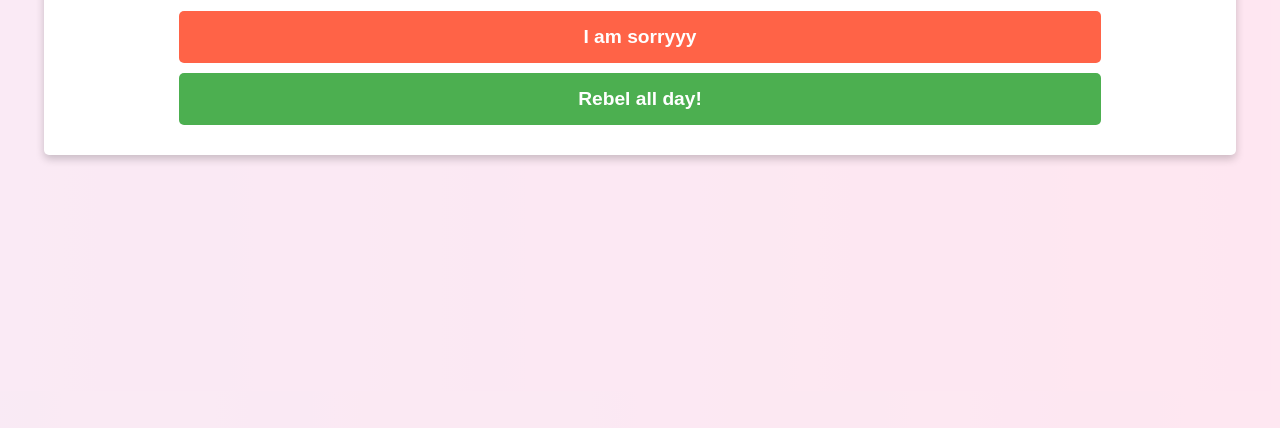
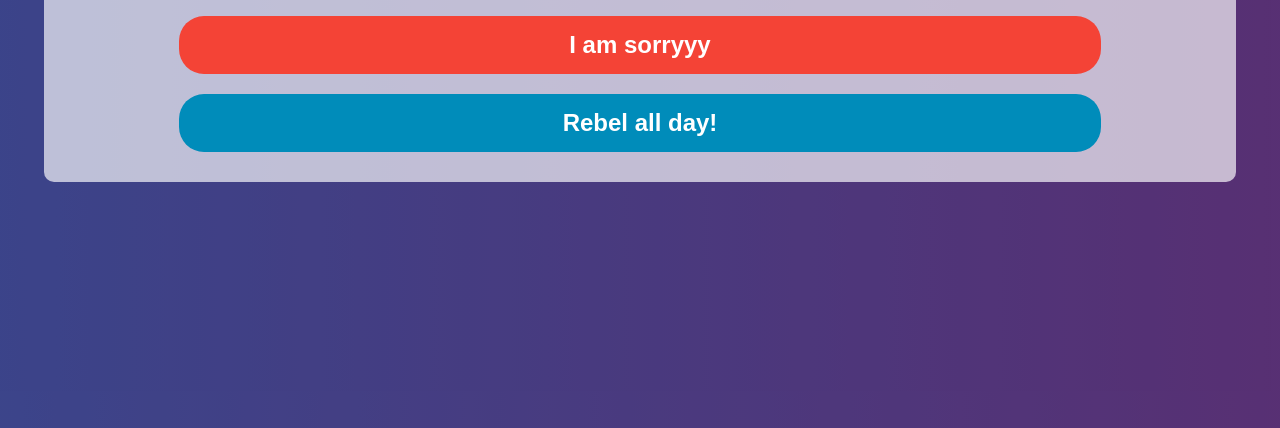
Before and after one commit to Levenghton1/shirt, a plain HTML site: page index.html in a window 1280 px wide. Shown: the part 372-800 px from the top of the page. Drawn offline with Linux system fonts and the light colour scheme.

Commit message:
Update styles.css

```diff
--- a/styles.css
+++ b/styles.css
@@ -5,9 +5,9 @@ body {
     padding: 0;
     background: linear-gradient(270deg, #f06, #48f);
     background-size: 400% 400%;
-    animation: gradient 30s ease infinite; /* Slower background animation */
+    animation: gradient 60s ease infinite; /* Slower and more subtle background animation */
     color: white;
-    height: 100vh; /* Full viewport height */
+    height: 100vh;
     display: flex;
     flex-direction: column;
     justify-content: center;
@@ -16,9 +16,7 @@ body {
 
 @keyframes gradient {
     0% { background-position: 0% 50%; }
-    25% { background-position: 100% 50%; }
-    50% { background-position: 0% 50%; }
-    75% { background-position: 100% 50%; }
+    50% { background-position: 100% 50%; }
     100% { background-position: 0% 50%; }
 }
 
@@ -29,57 +27,51 @@ body {
     top: 0;
     width: 100%;
     height: 100%;
-    background-color: rgba(255, 255, 255, 0.9);
+    background-color: rgba(0, 0, 0, 0.4); /* Semi-transparent background */
     display: flex;
     justify-content: center;
     align-items: center;
 }
 
 .popup-content {
-    background-color: #fff;
+    background-color: #ffffffaa; /* Light white with transparency */
     padding: 20px;
-    border-radius: 5px;
-    width: 90%; /* Better width for mobile */
-    box-shadow: 0 4px 8px rgba(0, 0, 0, 0.2); /* Add some shadow for better visibility */
+    border-radius: 10px; /* Rounded corners */
+    width: 90%;
+    box-shadow: none; /* Removing the box-shadow for a flatter look */
 }
 
 #popupContainer h2 {
     color: black;
-    font-size: 2em; /* Larger text for mobile */
+    font-size: 2.5em; /* Increased font size */
     font-weight: bold;
 }
 
 .button-green, .button-red {
-    background-color: #4CAF50;
+    background-color: #008CBA; /* A more modern button color */
     color: white;
-    padding: 15px 30px; /* Larger buttons for mobile */
+    padding: 15px 30px;
     margin: 10px;
-    border: none;
-    border-radius: 5px;
+    border: none; /* No border */
+    border-radius: 25px; /* Rounded corners */
     cursor: pointer;
     transition: background-color 0.3s;
-    font-size: 1.2em; /* Larger text for mobile */
+    font-size: 1.5em; /* Larger text */
     font-weight: bold;
-    display: block; /* Make buttons block to fill width */
-    width: 80%; /* Use some width for button */
-    margin: 10px auto; /* Center buttons */
+    width: 80%;
+    margin: 10px auto;
 }
 
 .button-red {
-    background-color: #ff6347;
+    background-color: #f44336; /* A more modern red color */
 }
 
-.button-green:hover {
-    background-color: #45a049;
-}
-
-.button-red:hover {
-    background-color: #ff4500;
+.button-green:hover, .button-red:hover {
+    opacity: 0.8; /* Subtle hover effect */
 }
 
 #responseContainer {
     padding: 20px;
-    border-top: 1px solid #ccc;
     text-align: center;
 }
 
@@ -98,21 +90,22 @@ body {
 }
 
 #memeImage {
-    max-width: 90%; /* Limit meme image width for mobile */
-    margin-top: 20px; /* Add space above the meme image */
+    max-width: 90%;
+    margin-top: 20px;
 }
 
 #responseText, #instagramLink {
-    font-size: 1.5em; /* Larger font size for mobile */
+    font-size: 2em; /* Larger text for better readability */
     font-weight: bold;
-    color: black; /* Change text color to black for visibility */
+    color: black;
     margin: 20px 0;
 }
 
 #instagramLink a {
-    color: black; /* Instagram link color set to black */
-    text-decoration: none; /* Remove underline from link */
+    color: black;
+    text-decoration: none;
 }
 
 
+
 }
```
